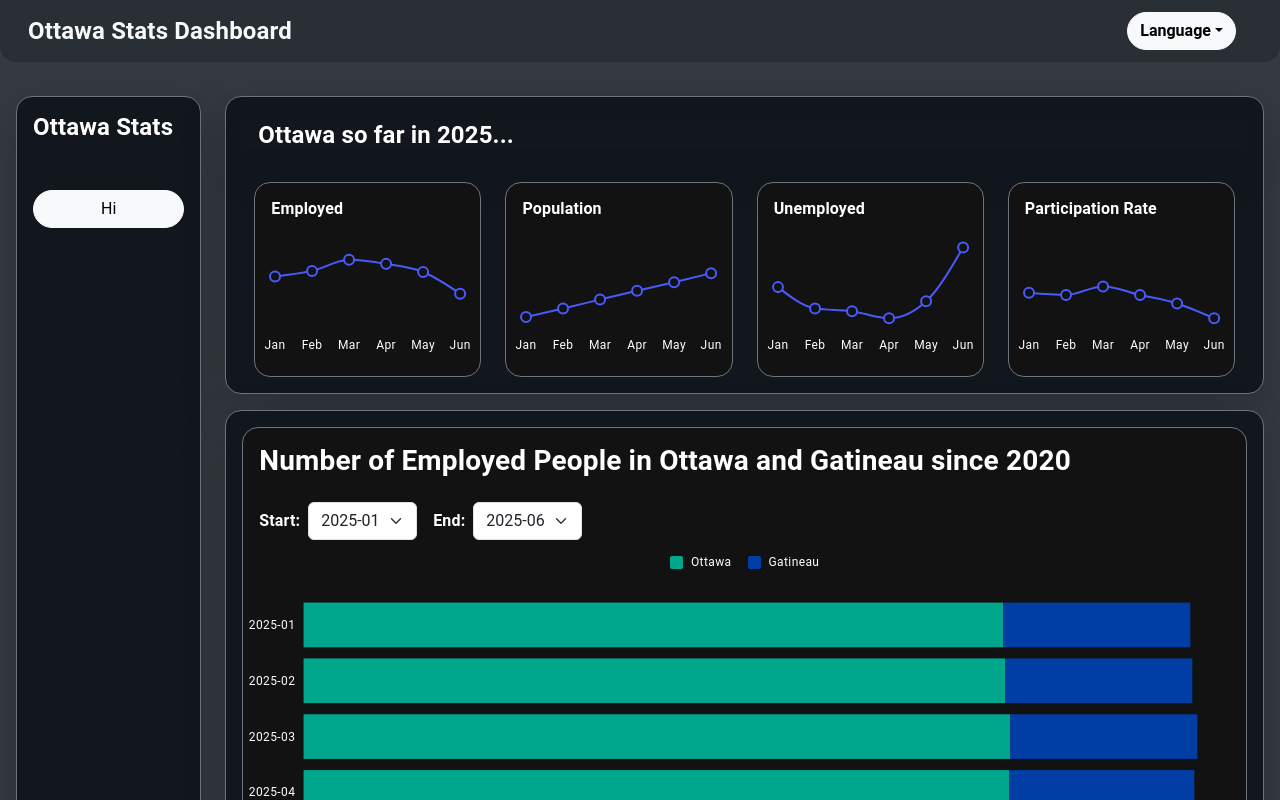
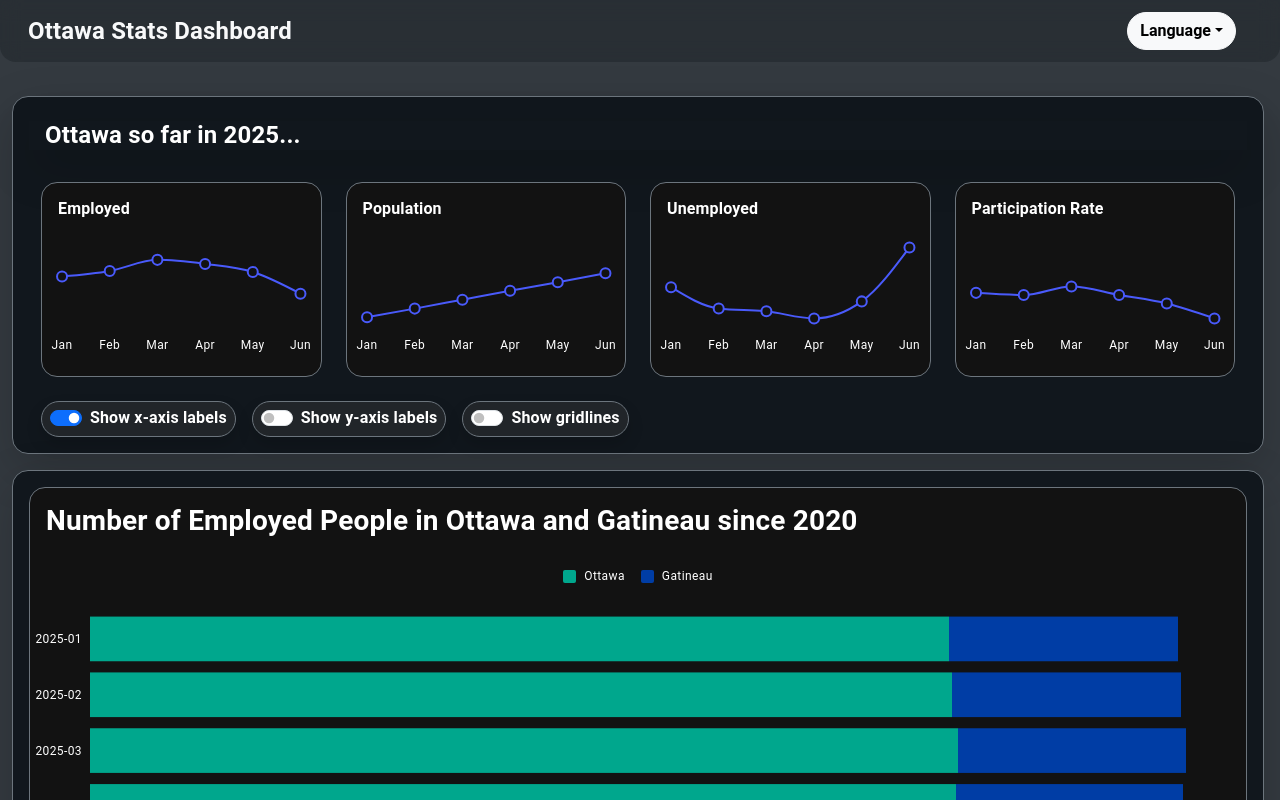
Before and after one commit to RayhanKarim1342/RayhanKarim-SEG3125-DataDashboard, a React (Create React App) app in the folder data-dashboard/: page / in a window 1280 px wide. Shown: the top 800 px of the page. Built offline with nearby package versions, Linux system fonts and the light colour scheme.

Commit message:
added toggles to the first set of charts

```diff
--- a/data-dashboard/src/components/Dashboard.js
+++ b/data-dashboard/src/components/Dashboard.js
@@ -1,7 +1,7 @@
 import React, { useContext, useState } from "react";
 import { LineChart } from "@mui/x-charts/LineChart";
 import { BarChart } from "@mui/x-charts/BarChart";
-import { Row, Col, Container, Button } from "react-bootstrap";
+import { Row, Col, Container, Form } from "react-bootstrap";
 import Paper from "@mui/material/Paper";
 import { LanguageContext } from "../LanguageContext";
 
@@ -16,6 +16,9 @@ const translations = {
     participation: "Participation Rate",
     chartTitle: "Number of Employed People in Ottawa and Gatineau since 2020",
     months: ["Jan", "Feb", "Mar", "Apr", "May", "Jun"],
+    xLabel: "Show x-axis labels",
+    yLabel: "Show y-axis labels",
+    gridlines: "Show gridlines",
   },
   fr: {
     title: "Statistiques d'Ottawa",
@@ -28,12 +31,19 @@ const translations = {
     chartTitle:
       "Nombre de personnes employées à Ottawa et Gatineau depuis 2020",
     months: ["Janv", "Févr", "Mars", "Avr", "Mai", "Juin"],
+    xLabel: "Afficher les étiquettes de l'axe des x",
+    yLabel: "Afficher les étiquettes de l'axe des y",
+    gridlines: "Afficher les lignes de grille",
   },
 };
 
 const Dashboard = () => {
   const { language } = useContext(LanguageContext);
   const t = translations[language] || translations.en;
+
+  const [showXAxisFig1, setShowXAxisFig1] = useState(true);
+  const [showYAxisFig1, setShowYAxisFig1] = useState(false);
+  const [showGridlinesFig1, setShowGridlinesFig1] = useState(false);
 
   const employmentDataset = [
     { year: "2020-01", ottawa: 635900, gatin: 182800 },
@@ -115,6 +125,9 @@ const Dashboard = () => {
   );
 
   const peopleFormatter = (value) => `${value.toLocaleString()} people`;
+  const thousandFormatter = (value) => `${(value / 1000).toFixed(0)}k`;
+  const millionFormatter = (value) => `${(value / 1000000).toFixed(2)}M`;
+  const percentFormatter = (value) => `${value.toFixed(0)}%`;
 
   const horizontalChartSetting = {
     xAxis: [
@@ -129,19 +142,7 @@ const Dashboard = () => {
   return (
     <Container fluid className="dashboard-container py-4">
       <Row>
-        <Col md={2}>
-          <div
-            className="sidebar text-white gy-4 rounded-4 border border-secondary shadow-lg p-3 ms-1 mt-2 mb-2"
-            style={{ height: "98%", backgroundColor: "#11171d" }}
-          >
-            <h2 className="display-6 fw-bold fs-4 mb-5">{t.title}</h2>
-            <Button variant="light" className="w-100 mb-3 rounded-pill">
-              {t.greeting}
-            </Button>
-          </div>
-        </Col>
-
-        <Col md={10}>
+        <Col md={12}>
           <Row
             className="gy-4 rounded-4 border border-secondary shadow-lg ms-0 me-1 pb-3 px-3 mt-2"
             style={{ backgroundColor: "#11171d" }}
@@ -154,18 +155,26 @@ const Dashboard = () => {
               {
                 label: t.employed,
                 data: [705700, 708300, 713500, 711600, 707800, 697600],
+                formatter: thousandFormatter,
+                yWidth: 40,
               },
               {
                 label: t.population,
                 data: [1073300, 1075300, 1077400, 1079500, 1081500, 1083600],
+                formatter: millionFormatter,
+                yWidth: 50,
               },
               {
                 label: t.unemployed,
                 data: [43100, 41600, 41400, 40900, 42100, 45900],
+                formatter: thousandFormatter,
+                yWidth: 30,
               },
               {
                 label: t.participation,
                 data: [69.8, 69.7, 70.1, 69.7, 69.3, 68.6],
+                formatter: percentFormatter,
+                yWidth: 40,
               },
             ].map((chart, index) => (
               <Col md={3} key={index}>
@@ -183,16 +192,53 @@ const Dashboard = () => {
                         scaleType: "point",
                         axisLine: { stroke: "transparent" },
                         tickLine: { stroke: "transparent" },
+                        position: showXAxisFig1 ? "bottom" : "none",
                       },
                     ]}
-                    yAxis={[{ position: "none" }]}
+                    yAxis={[
+                      {
+                        position: showYAxisFig1 ? "left" : "none",
+                        valueFormatter: chart.formatter,
+                        width: chart.yWidth,
+                      },
+                    ]}
                     series={[{ data: chart.data }]}
                     slotProps={{ legend: { hidden: true } }}
+                    grid={{
+                      vertical: showGridlinesFig1,
+                      horizontal: showGridlinesFig1,
+                    }}
                     layout="horizontal"
                   />
                 </Paper>
               </Col>
             ))}
+            <Form className="d-flex align-items-center mt-4">
+              <div className="border border-secondary rounded-pill fw-bold bg-dark shadow py-1 px-2 text-white">
+                <Form.Check
+                  type="switch"
+                  label={t.xLabel}
+                  checked={showXAxisFig1}
+                  onChange={(e) => setShowXAxisFig1(e.target.checked)}
+                />
+              </div>
+              <div className="border border-secondary rounded-pill fw-bold bg-dark shadow py-1 px-2 text-white ms-3">
+                <Form.Check
+                  type="switch"
+                  label={t.yLabel}
+                  checked={showYAxisFig1}
+                  onChange={(e) => setShowYAxisFig1(e.target.checked)}
+                />
+              </div>
+              <div className="border border-secondary rounded-pill fw-bold bg-dark shadow py-1 px-2 text-white ms-3">
+                <Form.Check
+                  type="switch"
+                  label={t.gridlines}
+                  checked={showGridlinesFig1}
+                  onChange={(e) => setShowGridlinesFig1(e.target.checked)}
+                />
+              </div>
+            </Form>
           </Row>
 
           <Row
@@ -206,47 +252,6 @@ const Dashboard = () => {
               <h5 className="pt-3 px-3 display-6 fs-3 text-white fw-bold pb-3">
                 {t.chartTitle}
               </h5>
-
-              <div className="d-flex gap-3 px-3 pb-2 align-items-center flex-wrap">
-                <div>
-                  <label
-                    htmlFor="start-date"
-                    className="text-white fw-bold me-2"
-                  >
-                    Start:
-                  </label>
-                  <select
-                    id="start-date"
-                    className="form-select w-auto d-inline-block"
-                    value={startDate}
-                    onChange={(e) => setStartDate(e.target.value)}
-                  >
-                    {monthOptions.map((date) => (
-                      <option key={date} value={date}>
-                        {date}
-                      </option>
-                    ))}
-                  </select>
-                </div>
-
-                <div>
-                  <label htmlFor="end-date" className="text-white fw-bold me-2">
-                    End:
-                  </label>
-                  <select
-                    id="end-date"
-                    className="form-select w-auto d-inline-block"
-                    value={endDate}
-                    onChange={(e) => setEndDate(e.target.value)}
-                  >
-                    {monthOptions.map((date) => (
-                      <option key={date} value={date}>
-                        {date}
-                      </option>
-                    ))}
-                  </select>
-                </div>
-              </div>
 
               <BarChart
                 dataset={filteredDataset}
```
